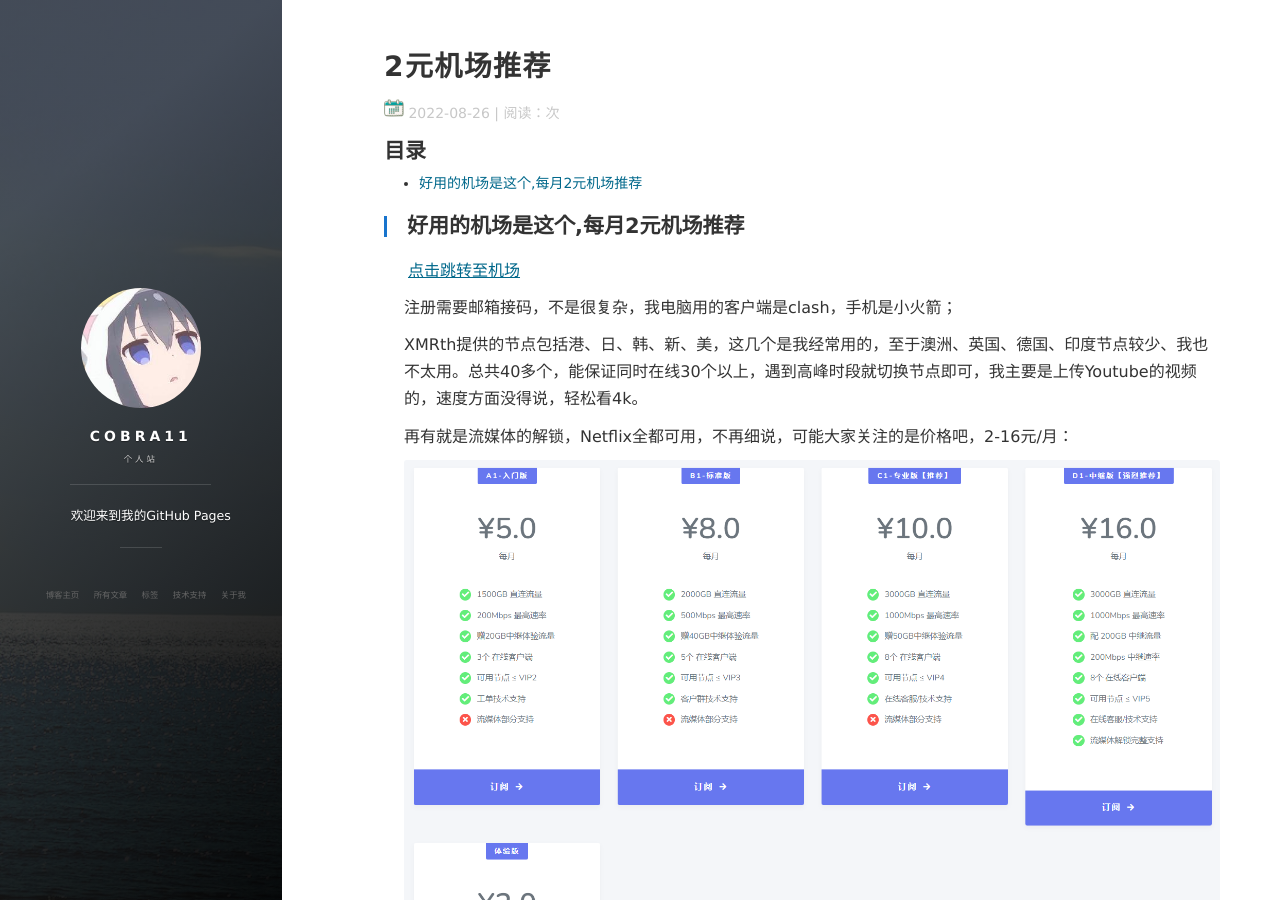
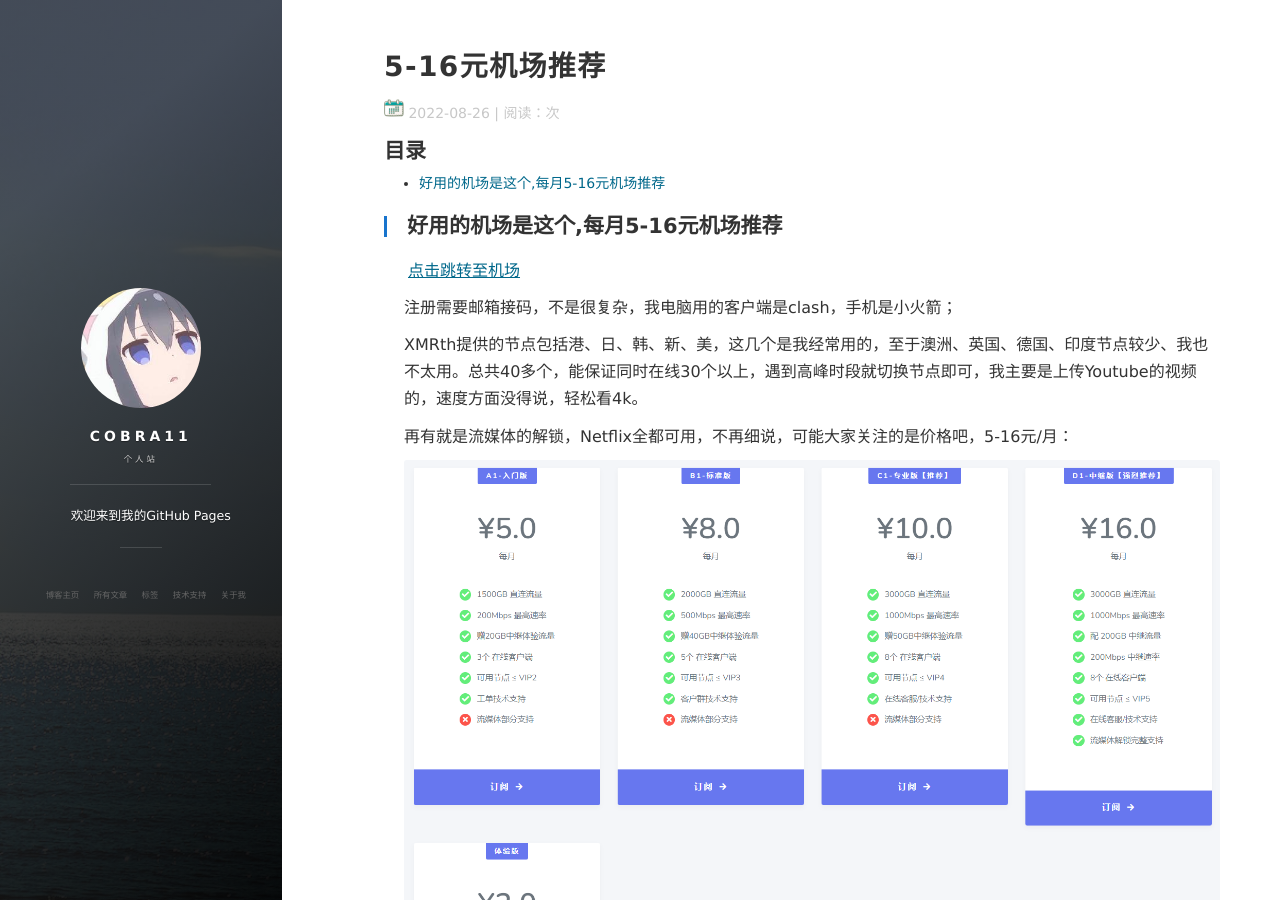
Before and after one commit to JackCobra11/JackCobra11.github.io, a Jekyll site: the page built from _posts/2022-08-26-VPN_Recommend.md, in a window 1280 px wide and 900 px high. Built offline with Jekyll 4.4.1, drawn with Linux system fonts in a browser that asks for light colours; nearby versions of some CDN libraries; comment, search, counter and statistics services are not loaded.

Commit message:
Update 2022-08-26-VPN_Recommend.md

```diff
--- a/_posts/2022-08-26-VPN_Recommend.md
+++ b/_posts/2022-08-26-VPN_Recommend.md
@@ -1,12 +1,12 @@
 ---
 layout: post
-title: "2元机场推荐"
+title: "5-16元机场推荐"
 date: 2022-08-26
 description: "好用的机场是这个,每月2元机场推荐"
 tag: VPN
 ---
 
-## 好用的机场是这个,每月2元机场推荐
+## 好用的机场是这个,每月5-16元机场推荐
 
 [点击跳转至机场](https://xmrth.vip/auth/register?code=gqIN)
 
@@ -14,7 +14,7 @@ tag: VPN
 
 XMRth提供的节点包括港、日、韩、新、美，这几个是我经常用的，至于澳洲、英国、德国、印度节点较少、我也不太用。总共40多个，能保证同时在线30个以上，遇到高峰时段就切换节点即可，我主要是上传Youtube的视频的，速度方面没得说，轻松看4k。
 
-再有就是流媒体的解锁，Netflix全都可用，不再细说，可能大家关注的是价格吧，2-16元/月：
+再有就是流媒体的解锁，Netflix全都可用，不再细说，可能大家关注的是价格吧，5-16元/月：
 
 ![](/images/posts/VPN_2022.png)
 
```
